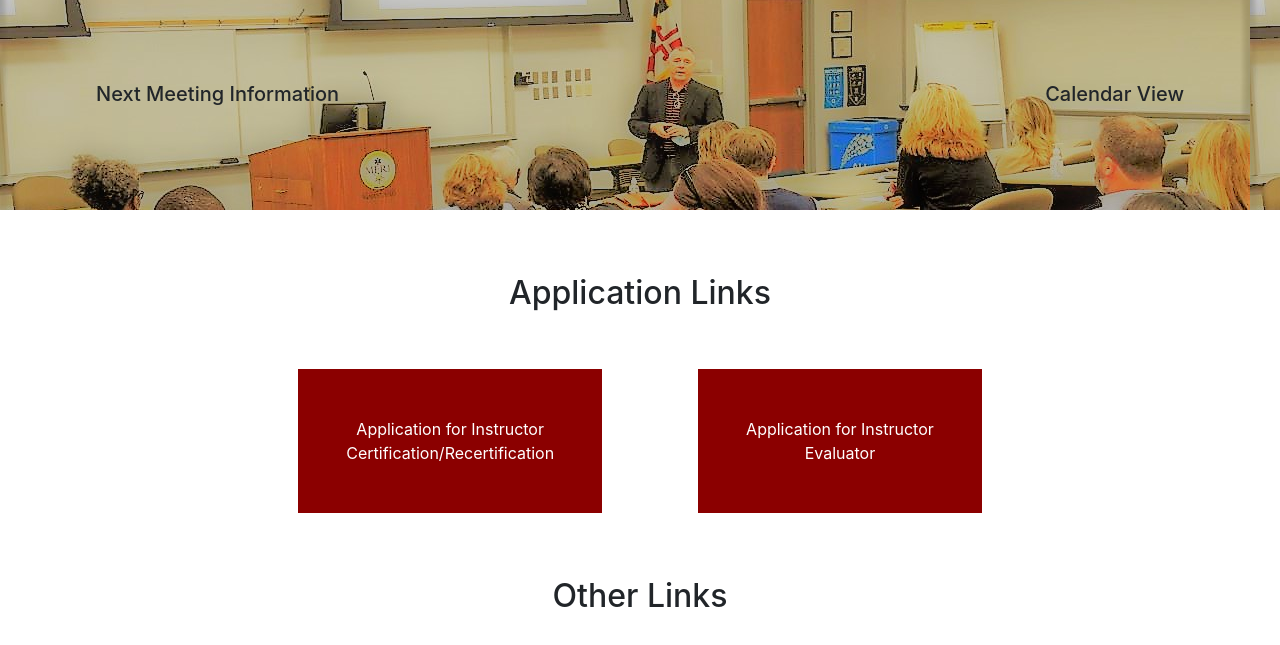
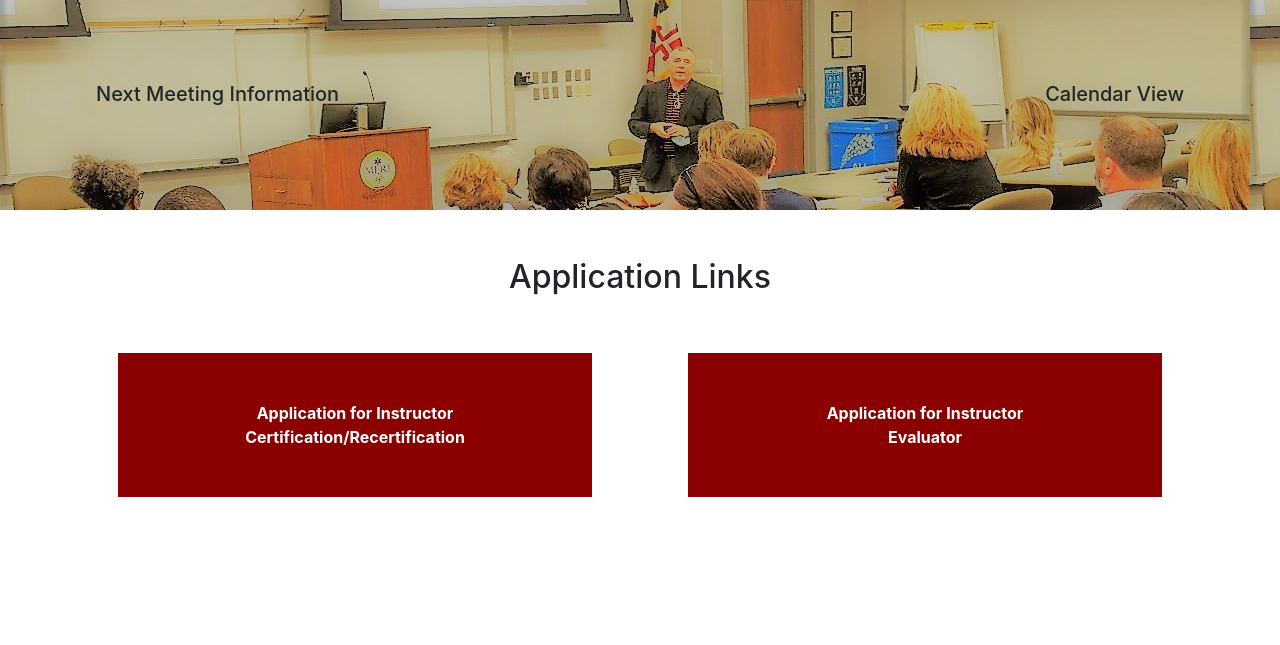
Before and after one commit to cbae12/MFRI-Web-Dev, a plain HTML site: page Spring-2022-web-dev/index.html in a window 1280 px wide. Shown: the part 777-1422 px from the top of the page. After the commit the page ends 1322 px from the top, so only its background shows below. Drawn offline with nearby package versions, Linux system fonts and the light colour scheme; files whose address does not match are found by name.

Commit message:
Updated the Application Link
I changed the text to hyperlinks and changed the margin of the boxes

```diff
--- a/Spring-2022-web-dev/index.html
+++ b/Spring-2022-web-dev/index.html
@@ -97,20 +97,24 @@
         </div>
       </div>
     </div>
-    <div class="container text-center px-4">
-      <div class="d-flex  flex-col justify-content-center">
-        <h2 class="pt-3 pb-5">Application Links</h2>
+    <div class="container text-center">
+      <div class="d-flex flex-col justify-content-center">
+        <h2>Application Links</h2>
       </div>
-      <div class="row justify-content-center gx-5 pb-5">
-         <a class="p-5 mr-5 icons text-white">Application for Instructor <br> Certification/Recertification</a>
-         <a class="p-5 ml-5 icons text-white">Application for Instructor <br> Evaluator</a>
+      <div class="row">
+        <div class="col icons m-5">
+          <div class="text-center m-5">
+            <a class="text-white" href="#"><strong>Application for Instructor <br> Certification/Recertification</strong></a>
+          </div>
+        </div>
+        <div class="col icons m-5">
+          <div class="text-center m-5">
+            <a class="text-white" href="#"><strong>Application for Instructor <br> Evaluator</strong></a>
+          </div>
+        </div>
       </div>
     </div>
-    <div class="container px-4 text-center">
-      <div class="d-flex  flex-col justify-content-center">
-        <h2 class="pt-3 pb-5">Other Links</h2>
-      </div>
-    </div>
+
 
     <script src="https://code.jquery.com/jquery-3.5.1.slim.min.js" integrity="sha384-DfXdz2htPH0lsSSs5nCTpuj/zy4C+OGpamoFVy38MVBnE+IbbVYUew+OrCXaRkfj" crossorigin="anonymous"></script>
     <script src="https://cdn.jsdelivr.net/npm/bootstrap@4.5.3/dist/js/bootstrap.bundle.min.js" integrity="sha384-ho+j7jyWK8fNQe+A12Hb8AhRq26LrZ/JpcUGGOn+Y7RsweNrtN/tE3MoK7ZeZDyx" crossorigin="anonymous"></script>
```
